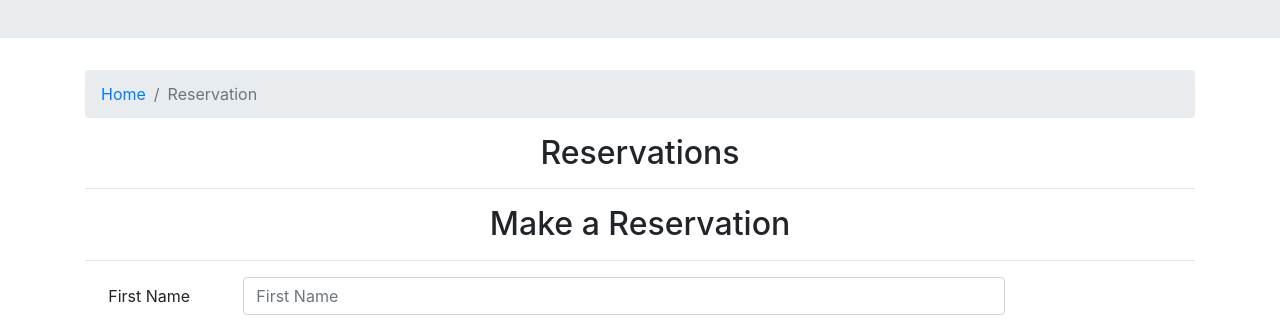
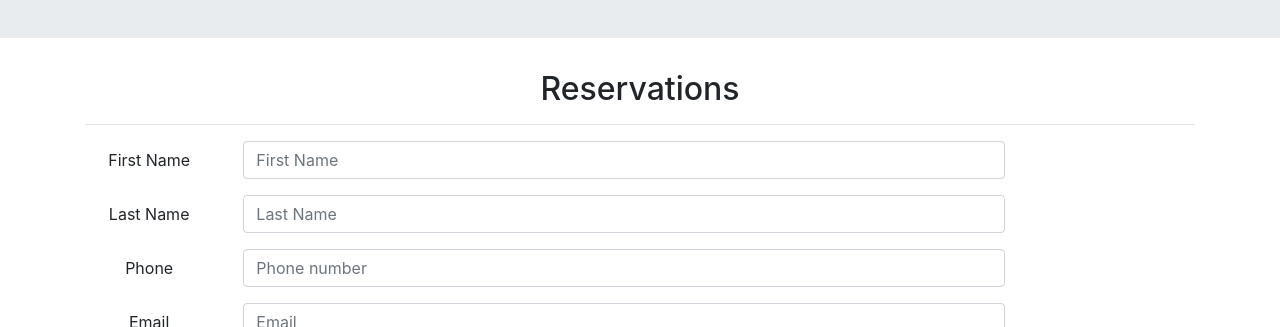
Before and after one commit to MojiTom/geekhalla, a React (Create React App) app: page /reservations in a window 1280 px wide. Shown: the part 251-578 px from the top of the page. Built offline with nearby package versions, Linux system fonts and the light colour scheme; the HTML template or start-up script is replaced by a standard one.

Commit message:
Removed breadcrumbs and extra headline from the Reservations component

```diff
--- a/src/components/ReservationComponent.js
+++ b/src/components/ReservationComponent.js
@@ -97,20 +97,12 @@ class Reservation extends Component {
             <div className="container">
                 <div className="row">
                     <div className="col">
-                        <Breadcrumb>
-                            <BreadcrumbItem><Link to="/home">Home</Link></BreadcrumbItem>
-                            <BreadcrumbItem active>Reservation</BreadcrumbItem>
-                        </Breadcrumb>
                         <h2>Reservations</h2>
                         <hr />
                     </div>
                 </div>
 
                 <div className="row row-content">
-                    <div className="col-12">
-                        <h2>Make a Reservation</h2>
-                        <hr />
-                    </div>
                     <div className="col-md-10">
                         <Form onSubmit={this.handleSubmit}>
                             <FormGroup row>
```
